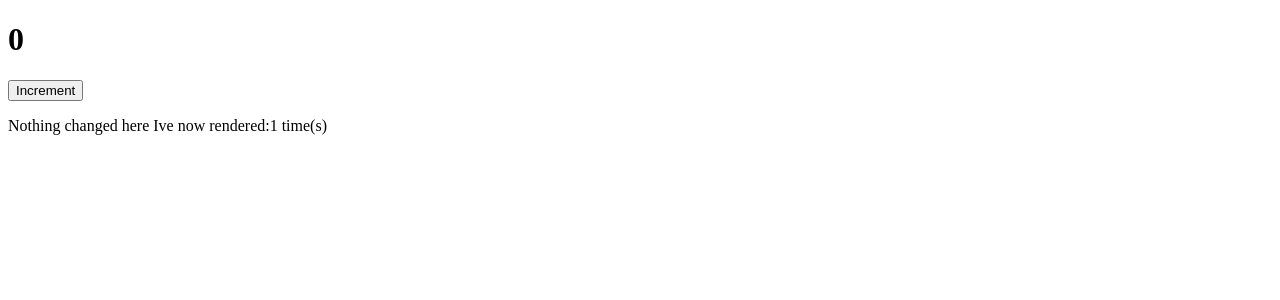
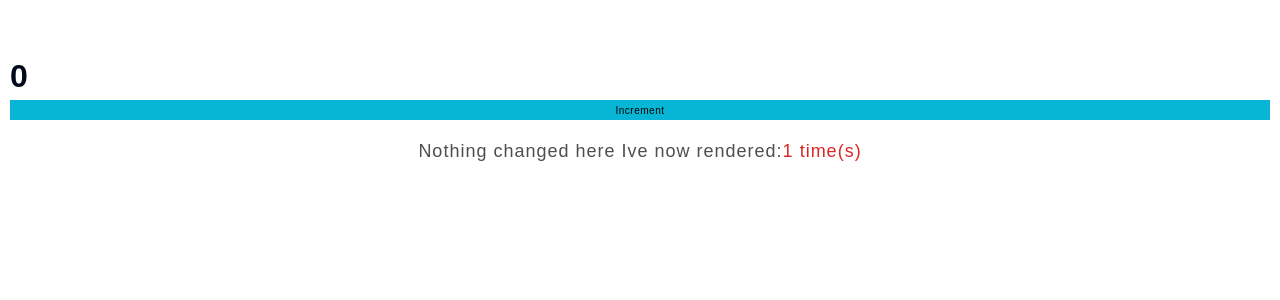
Before and after one commit to shubhamingole169/react-learning-with-mini-project, a React (Vite) app: page / in a window 1280 px wide. Shown: the top 300 px of the page. Built offline with nearby package versions, Linux system fonts and the light colour scheme.

Commit message:
useMemoHook is remained as it is git add . not understand

```diff
--- a/package.json
+++ b/package.json
@@ -10,6 +10,7 @@
     "preview": "vite preview"
   },
   "dependencies": {
+    "@tailwindcss/vite": "^4.0.4",
     "react": "^19.0.0-rc.1",
     "react-dom": "^19.0.0-rc.1",
     "react-icons": "^5.4.0"
@@ -19,11 +20,14 @@
     "@types/react": "^18.3.18",
     "@types/react-dom": "^18.3.5",
     "@vitejs/plugin-react": "^4.3.4",
+    "autoprefixer": "^10.4.20",
     "eslint": "^9.17.0",
     "eslint-plugin-react": "^7.37.2",
     "eslint-plugin-react-hooks": "^5.0.0",
     "eslint-plugin-react-refresh": "^0.4.16",
     "globals": "^15.14.0",
+    "postcss": "^8.5.1",
+    "tailwindcss": "^3.4.17",
     "vite": "^6.0.5"
   }
 }
--- a/src/App.jsx
+++ b/src/App.jsx
@@ -1,5 +1,5 @@
 import { ReactMemo } from "./components/hooks/Memo/ReactMemo";
-
+import "./index.css"
 
 
 
--- /dev/null
+++ b/src/components/Hooks/Memo/UseMemo.jsx
@@ -0,0 +1,36 @@
+import { useState } from "react";
+
+const ExpensiveComponent = () =>{
+
+    //   Expensive Calculation function
+    const sum = () =>{
+        console.log("Calculating sum ...");
+
+        let i = 0;
+        for(i = 0; i<= 1000000000; i++){
+            i = i + 1;
+        }
+        return i;
+    }
+
+    const total = sum();
+
+    return <p> sum : {total} </p>
+};
+
+
+const MemoParentComponent = () =>{
+    const [count, setCount] = useState(0);
+    return(
+        <div className="p-4 h-lvh font-display tracking-wider flex flex-col justify-col justify-center items-center bg-black text-white">
+            <ExpensiveComponent />
+            <button
+            onClick={() => setCount(count + 1)}
+            className="py-3 px-6 bg-cyan-400 rounded-sm"
+            >
+                Re-render Parent
+            </button>
+            <p>parent re-renders:{count}</p>
+        </div>
+    )
+}
--- /dev/null
+++ b/tailwind.config.js
@@ -0,0 +1,12 @@
+
+/** @type {import('tailwindcss').Config} */
+export default {
+  content: [
+    "./index.html",
+    "./src/**/*.{js,ts,jsx,tsx}",
+  ],
+  theme: {
+    extend: {},
+  },
+  plugins: [],
+}
```
Also changed, not shown: 2 other files (tests, documents, lock files or other folders).
